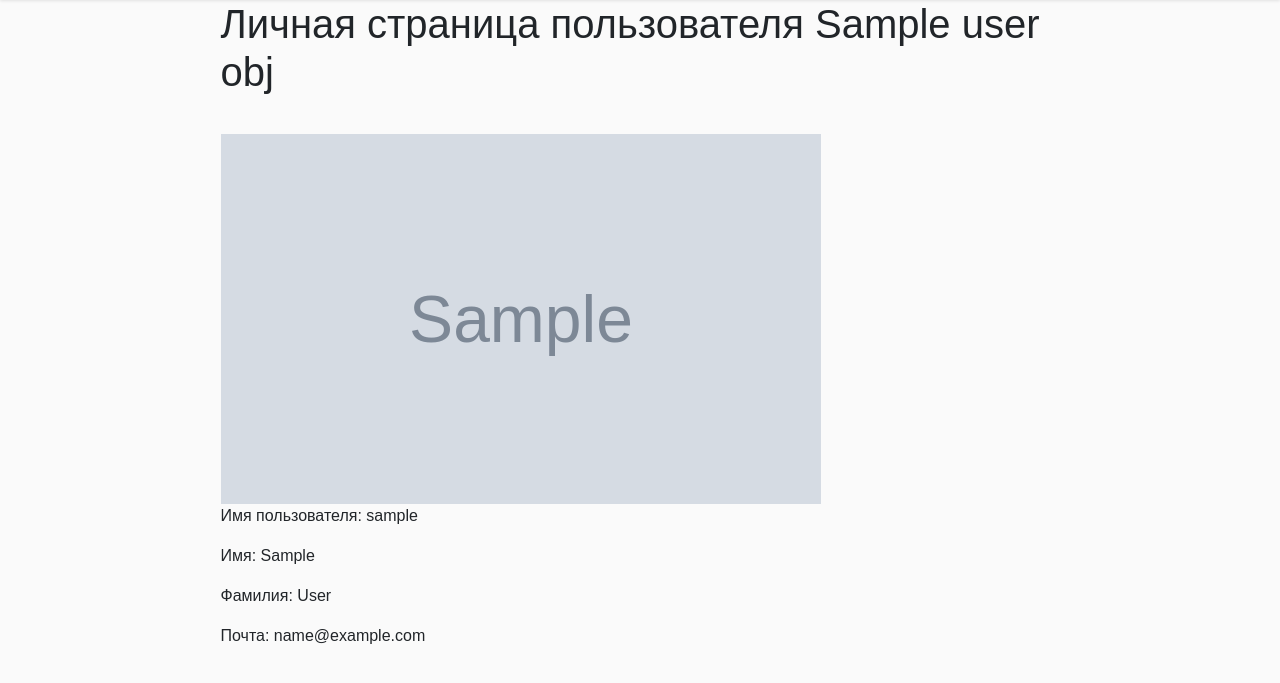
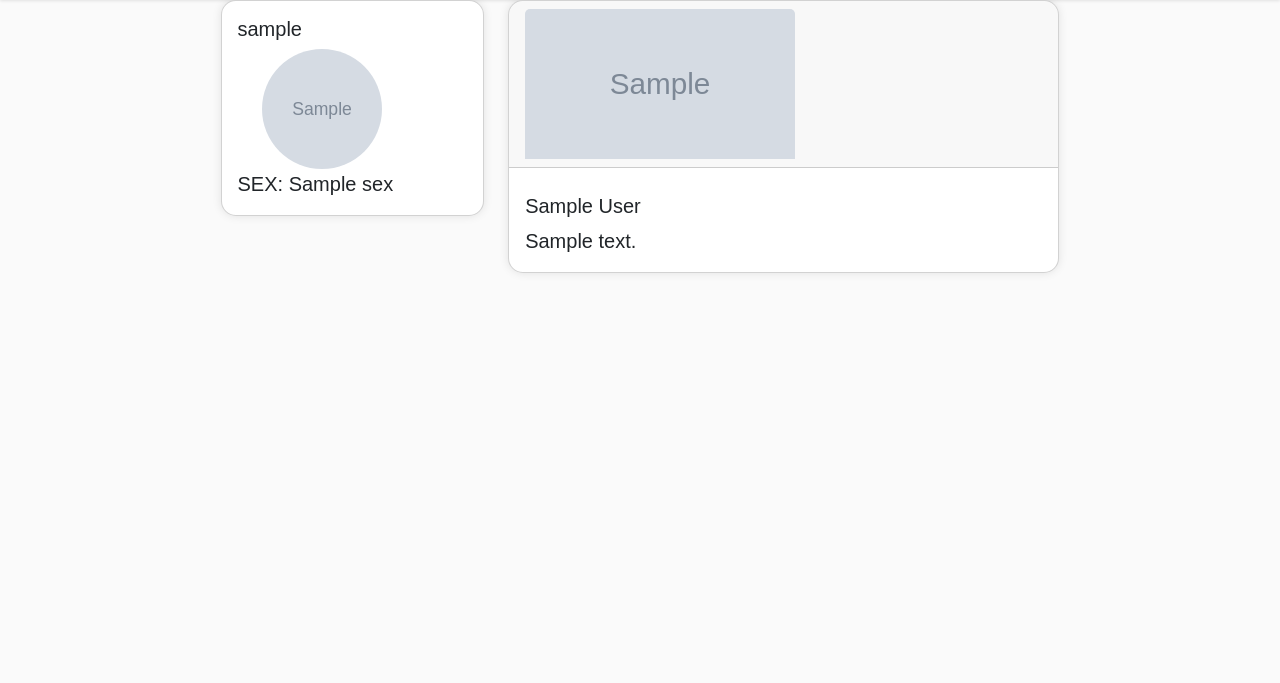
Before and after one commit to IvanAshikhin/homework_63_ivan_ashikhin, a Django app: template accounts/templates/user_detail.html in a window 1280 px wide. Shown: the part 60-743 px from the top of the page. Run offline with Django 3.2, Linux system fonts and the light colour scheme; the template is opened without the code that fills it: most values are stand-ins (such as "Sample title", 1, 10 or a date in 2020); grey boxes marked "Sample" are stand-in pictures; some libraries are stand-ins or nearby versions.

Commit message:
Детальный просмотр пользователя
Реализовал детальный просмотр пользоввателя при клике на ник

```diff
--- a/accounts/forms.py
+++ b/accounts/forms.py
@@ -17,7 +17,7 @@ class CustomUserCreationForm(forms.ModelForm):
     class Meta:
         model = get_user_model()
         fields = (
-        'username', 'password', 'password_confirm', 'email', 'avatar')
+        'username', 'password', 'password_confirm', 'email', 'avatar', 'sex', 'phone')
 
     def clean(self):
         cleaned_data = super().clean()
--- a/accounts/templates/register.html
+++ b/accounts/templates/register.html
@@ -9,9 +9,7 @@
                     <form method="post">
                         {% csrf_token %}
                         {% bootstrap_form form layout='horizontal' %}
-
                         </p>
-
                         <div class="col-12">
                             {% bootstrap_button button_type="submit" content='Sign Up' button_class='w-50' %}
                         </div>
--- a/accounts/templates/user_detail.html
+++ b/accounts/templates/user_detail.html
@@ -5,18 +5,21 @@
 {% endblock %}
 
 {% block content %}
-    <h1>Личная страница пользователя {{ user_obj.get_full_name|default:user_obj.username }}</h1>
-    <img src="{{ user_obj.avatar }}" alt="" style="height: 400px; width: 600px;padding-top: 30px"
-         class="img-fluid">
-    <p>Имя пользователя: {{ user_obj.username }}</p>
-    <p>Имя: {{ user_obj.first_name }}</p>
-    <p>Фамилия: {{ user_obj.last_name }}</p>
-    <p>Почта: {{ user_obj.email }}</p>
+    <div class="row justify-content-center">
+        <div class="col-md-4">
+            <div class="card">
+                <div class="card-body wide">
+                    <h5 class="card-title">{{ user_obj.username }}</h5>
+                    <div class="text-center">
+                        <img src="{{ user_obj.avatar }}" alt="{{ user_obj.username }} avatar" class="rounded-circle"
+                             style="width: 120px; height: 120px; margin-right: 600px">
+                    </div>
+                    <p class="card-text">SEX: {{ user_obj.sex }}</p>
                     {% if request.user.is_authenticated %}
                         {% if request.user != user_obj %}
                             <form method="POST" action="{% url 'subscribe' user_obj.id %}">
                                 {% csrf_token %}
-                <button type="submit" class="btn btn-primary">
+                                <button type="submit" class="btn btn-primary" style="margin-top: 10px">
                                     {% if request.user in user_obj.subscriptions.all %}
                                         Unfollow
                                     {% else %}
@@ -26,4 +29,24 @@
                             </form>
                         {% endif %}
                     {% endif %}
+                </div>
+            </div>
+        </div>
+        <div class="col-md-8">
+            {% for post in user_obj.posts.all %}
+                <div class="card mb-3">
+                    <div class="card-header">
+                        <img src="{{ post.image }}" class="card-img-top" style="width: 270px; height: 150px"
+                             alt="...">
+                    </div>
+                    <div class="card-body">
+                        <h5 class="card-title">{{ post.author }}</h5>
+                        <p class="card-text">{{ post.description }}</p>
+                    </div>
+                </div>
+            {% empty %}
+                <p>Нет публикаций.</p>
+            {% endfor %}
+        </div>
+    </div>
 {% endblock %}
--- a/posts/models.py
+++ b/posts/models.py
@@ -5,7 +5,7 @@ from django.utils import timezone
 
 class Post(models.Model):
     description = models.CharField(verbose_name='Описание', null=False, max_length=200)
-    image = models.CharField(max_length=10000, null=False, verbose_name='Фото')
+    image = models.CharField(max_length=100000, null=False, verbose_name='Фото')
     author = models.ForeignKey(verbose_name='Автор', to=get_user_model(), related_name='posts', null=False, blank=False,
                                on_delete=models.CASCADE)
     likes_count = models.PositiveIntegerField(verbose_name='Количество лайков', default=0)
--- a/posts/urls.py
+++ b/posts/urls.py
@@ -7,9 +7,9 @@ urlpatterns = [
     path("main/", IndexView.as_view(), name="index_page"),
     path('post/add/', PostAddView.as_view(), name="add_post"),
     path("", MainView.as_view(), name="main"),
-    path('users/<int:pk>/', UserProfileView.as_view(), name='user_profile'),
     path('post/<int:post_pk>/comment/', create_comment, name='create_comment'),
     path('<int:post_pk>/like/', like_post, name='like'),
     path('profile/<int:pk>', ProfileView.as_view(), name='profile'),
 
+
 ]
--- a/templates/main.html
+++ b/templates/main.html
@@ -8,7 +8,6 @@
     </li>
 {% endblock %}
 {% block content %}
-    Followers: {{ account.subscriber_count }}
     {% for post in posts %}
         <div class="card mb-5 mt-5">
             <div class="card-body">
```
Also changed, not shown: accounts/templates/user_profile.html (+27 -40 lines), posts/views.py (+10 -4 lines), posts/migrations/0004_alter_post_image.py (added), static/css/style.css (line endings or trailing spaces). Lines whose indentation alone changed are shown as unchanged.
